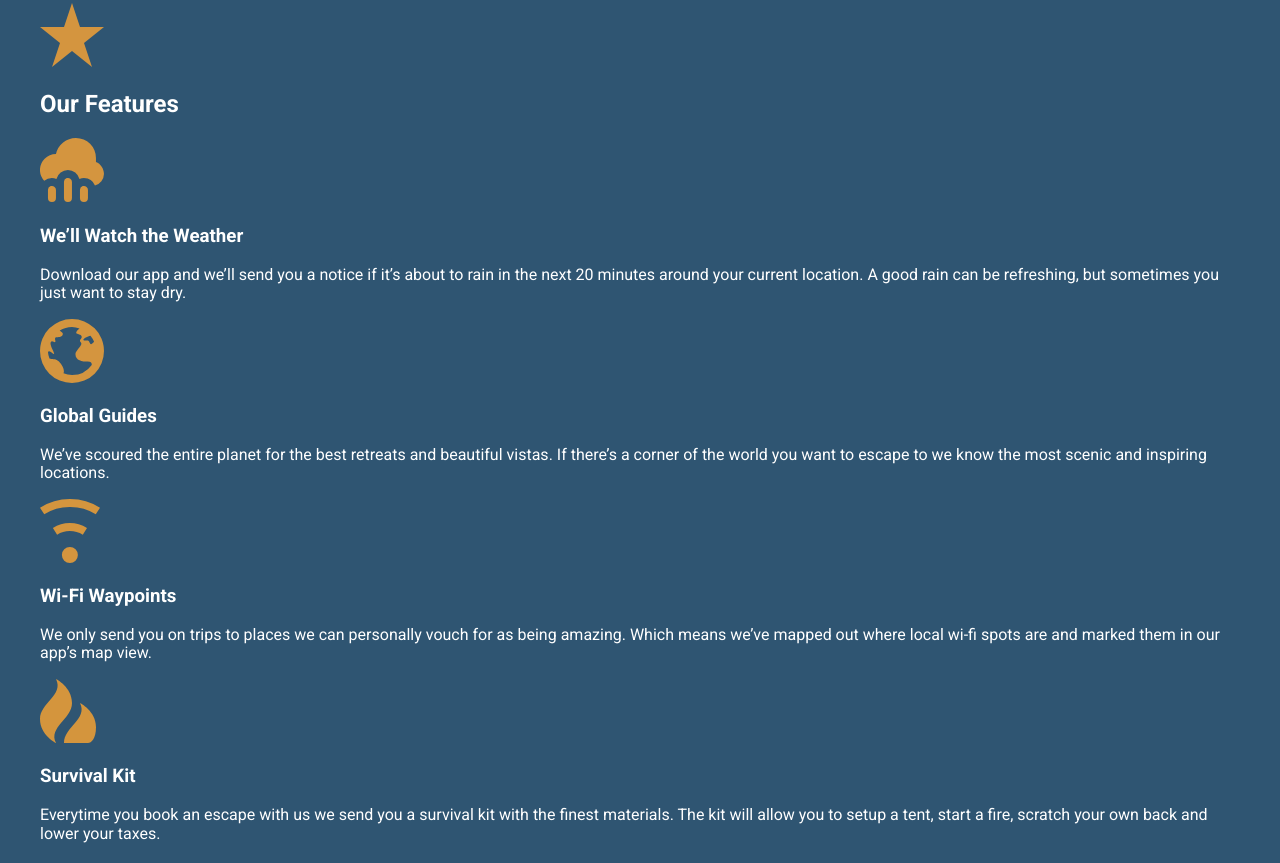
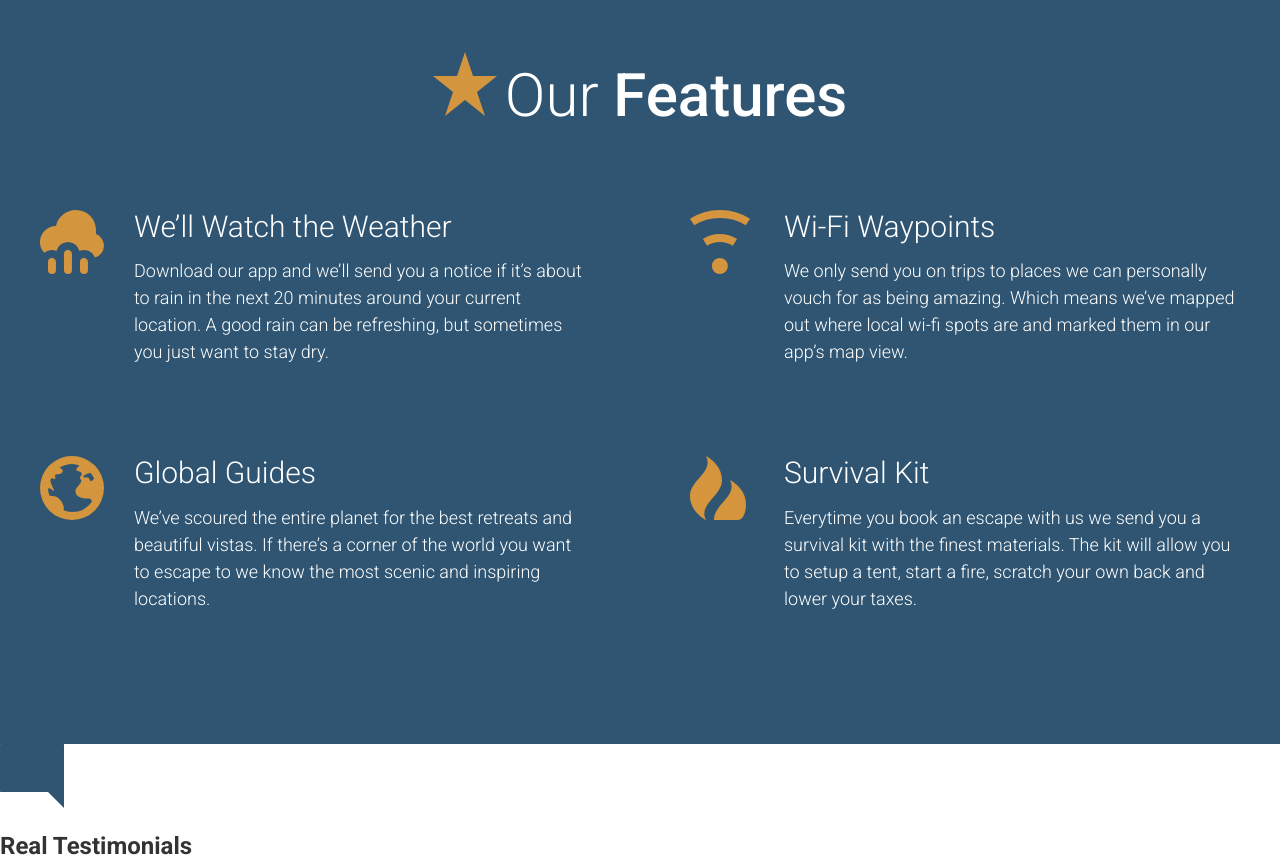
Before and after one commit to SterlingHoughton/travel-site, a website: page app/index.html in a window 1280 px wide. Shown: the part 2196-3059 px from the top of the page. Drawn offline with Linux system fonts and the light colour scheme.

Commit message:
_section-title, _feature-item partials created, style added to features section

```diff
--- /dev/null
+++ b/app/assets/styles/modules/_feature-item.css
@@ -0,0 +1,16 @@
+.feature-item {
+  position: relative;
+  padding-left: 94px;
+  padding-bottom: 2.5rem;
+
+  &__icon {
+    position: absolute;
+    left: 0;
+  }
+
+  &__title {
+    font-size: 1.875rem;
+    font-weight: 300;
+    margin-bottom: .8rem;
+  }
+}
--- a/app/assets/styles/modules/_generic-content-container.css
+++ b/app/assets/styles/modules/_generic-content-container.css
@@ -2,7 +2,7 @@
 
   p {
     line-height: 1.5;
-    margin: 1.3rem 0;
+    margin: 0 0 1.3rem 0;
     font-size: 1.125rem;
     font-weight: 300;
   }
--- a/app/assets/styles/modules/_row.css
+++ b/app/assets/styles/modules/_row.css
@@ -6,8 +6,16 @@
     margin-right: -65px;
   }
 
+  &--gutters-large {
+    margin-right: -100px;
+  }
+
   &--gutters > div {
     padding-right: 65px;
+  }
+
+  &--gutters-large > div {
+    padding-right: 100px;
   }
 
   &__b-margin-until-medium {
@@ -29,6 +37,11 @@
       width: 37%;
     }
 
+    &__medium-6 {
+      float: left;
+      width: 50%;
+    }
+
     &__medium-8 {
       float: left;
       width: 66.66%;
--- /dev/null
+++ b/app/assets/styles/modules/_section-title.css
@@ -0,0 +1,27 @@
+.section-title {
+  font-size: 2.55rem;
+  font-weight: 300;
+  text-align: center;
+
+  @mixin atSmall {
+    font-size: 3.75rem;
+  }
+
+  strong {
+    font-weight: 500;
+  }
+
+  &__icon {
+    display: block;
+    margin-left: auto;
+    margin-right: auto;
+    margin-bottom: .6rem;
+
+    @mixin atSmall {
+      margin-right: .5rem;
+      margin-left: 0;
+      margin-bottom: 0;
+      display: inline-block;
+    }
+  }
+}
--- a/app/assets/styles/styles.css
+++ b/app/assets/styles/styles.css
@@ -9,3 +9,5 @@
 @import "modules/_headline";
 @import "modules/_row";
 @import "modules/_generic-content-container";
+@import "modules/_section-title";
+@import "modules/_feature-item";
--- a/app/index.html
+++ b/app/index.html
@@ -71,24 +71,36 @@
 
   <div id="features" class="page-section page-section--blue">
     <div class="wrapper">
-      <img src="assets/images/icons/star.svg">
-      <h2>Our Features</h2>
+      <h2 class="section-title"><img class="section-title__icon" src="assets/images/icons/star.svg">Our <strong>Features</strong></h2>
 
-      <img src="assets/images/icons/rain.svg">
-      <h3>We&rsquo;ll Watch the Weather</h3>
-      <p>Download our app and we&rsquo;ll send you a notice if it&rsquo;s about to rain in the next 20 minutes around your current location. A good rain can be refreshing, but sometimes you just want to stay dry.</p>
+      <div class="row row--gutters-large generic-content-container">
+        <div class="row__medium-6">
 
-      <img src="assets/images/icons/globe.svg">
-      <h3>Global Guides</h3>
-      <p>We&rsquo;ve scoured the entire planet for the best retreats and beautiful vistas. If there&rsquo;s a corner of the world you want to escape to we know the most scenic and inspiring locations.</p>
+          <div class="feature-item">
+            <img class="feature-item__icon" src="assets/images/icons/rain.svg">
+            <h3 class="feature-item__title">We&rsquo;ll Watch the Weather</h3>
+            <p>Download our app and we&rsquo;ll send you a notice if it&rsquo;s about to rain in the next 20 minutes around your current location. A good rain can be refreshing, but sometimes you just want to stay dry.</p>
+          </div>
+          <div class="feature-item">
+            <img class="feature-item__icon" src="assets/images/icons/globe.svg">
+            <h3 class="feature-item__title">Global Guides</h3>
+            <p>We&rsquo;ve scoured the entire planet for the best retreats and beautiful vistas. If there&rsquo;s a corner of the world you want to escape to we know the most scenic and inspiring locations.</p>
+          </div>
+        </div>
+        <div class="row__medium-6">
+          <div class="feature-item">
+            <img class="feature-item__icon" src="assets/images/icons/wifi.svg">
+            <h3 class="feature-item__title">Wi-Fi Waypoints</h3>
+            <p>We only send you on trips to places we can personally vouch for as being amazing. Which means we&rsquo;ve mapped out where local wi-fi spots are and marked them in our app&rsquo;s map view.</p>
+          </div>
 
-      <img src="assets/images/icons/wifi.svg">
-      <h3>Wi-Fi Waypoints</h3>
-      <p>We only send you on trips to places we can personally vouch for as being amazing. Which means we&rsquo;ve mapped out where local wi-fi spots are and marked them in our app&rsquo;s map view.</p>
-
-      <img src="assets/images/icons/fire.svg">
-      <h3>Survival Kit</h3>
-      <p>Everytime you book an escape with us we send you a survival kit with the finest materials. The kit will allow you to setup a tent, start a fire, scratch your own back and lower your taxes.</p>
+          <div class="feature-item">
+            <img class="feature-item__icon" src="assets/images/icons/fire.svg">
+            <h3 class="feature-item__title">Survival Kit</h3>
+            <p>Everytime you book an escape with us we send you a survival kit with the finest materials. The kit will allow you to setup a tent, start a fire, scratch your own back and lower your taxes.</p>
+          </div>
+        </div>
+      </div>
     </div>
   </div>
 
--- a/app/temp/styles/styles.css
+++ b/app/temp/styles/styles.css
@@ -636,8 +636,16 @@ a {
   margin-right: -65px;
 }
 
+.row--gutters-large {
+  margin-right: -100px;
+}
+
 .row--gutters > div {
   padding-right: 65px;
+}
+
+.row--gutters-large > div {
+  padding-right: 100px;
 }
 
 .row__b-margin-until-medium {
@@ -659,6 +667,11 @@ a {
     width: 37%;
   }
 
+  .row__medium-6 {
+    float: left;
+    width: 50%;
+  }
+
   .row__medium-8 {
     float: left;
     width: 66.66%;
@@ -671,7 +684,7 @@ a {
 
 .generic-content-container p {
   line-height: 1.5;
-  margin: 1.3rem 0;
+  margin: 0 0 1.3rem 0;
   font-size: 1.125rem;
   font-weight: 300;
 }
@@ -679,3 +692,54 @@ a {
 .generic-content-container p a {
   font-weight: 700;
 }
+
+.section-title {
+  font-size: 2.55rem;
+  font-weight: 300;
+  text-align: center;
+}
+
+@media (min-width: 530px) {
+
+  .section-title {
+    font-size: 3.75rem;
+  }
+}
+
+.section-title strong {
+  font-weight: 500;
+}
+
+.section-title__icon {
+  display: block;
+  margin-left: auto;
+  margin-right: auto;
+  margin-bottom: .6rem;
+}
+
+@media (min-width: 530px) {
+
+  .section-title__icon {
+    margin-right: .5rem;
+    margin-left: 0;
+    margin-bottom: 0;
+    display: inline-block;
+  }
+}
+
+.feature-item {
+  position: relative;
+  padding-left: 94px;
+  padding-bottom: 2.5rem;
+}
+
+.feature-item__icon {
+  position: absolute;
+  left: 0;
+}
+
+.feature-item__title {
+  font-size: 1.875rem;
+  font-weight: 300;
+  margin-bottom: .8rem;
+}
```
